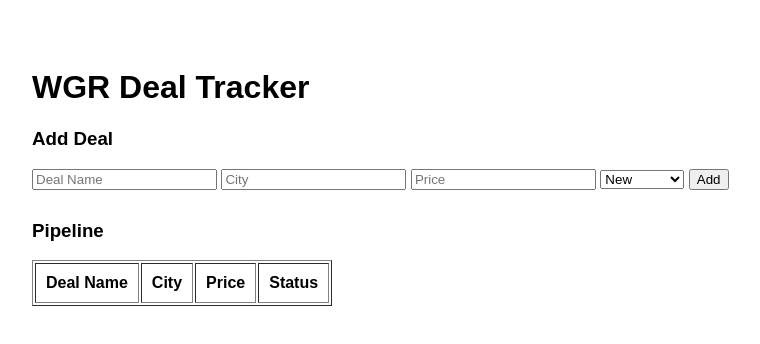
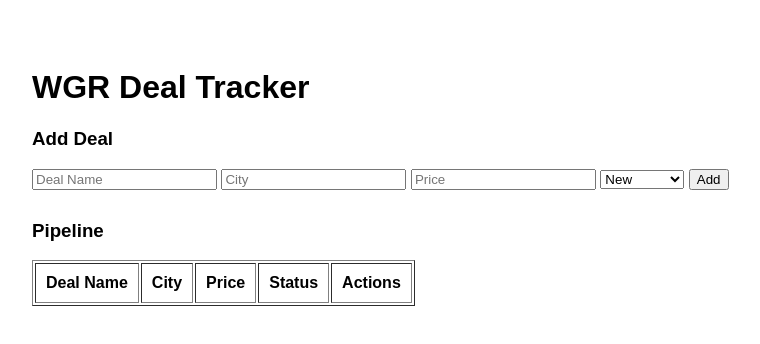
Before and after one commit to wstahel/sandbox-app, a plain HTML site: page index.html in a window 1280 px wide. Shown: the whole page, without its empty margins (16-776 px from the left). Drawn offline with Linux system fonts and the light colour scheme.

Commit message:
Update index.html

```diff
--- a/index.html
+++ b/index.html
@@ -44,16 +44,18 @@ function render() {
       <th>City</th>
       <th>Price</th>
       <th>Status</th>
+      <th>Actions</th>
     </tr>
   `;
 
-  deals.forEach(d => {
+  deals.forEach((d, index) => {
   table.innerHTML += `
     <tr>
       <td>${d.name}</td>
       <td>${d.city}</td>
       <td>${d.price}</td>
       <td>${d.status}</td>
+      <td><button onclick="deleteDeal(${index})">Delete</button></td>
     </tr>
   `;
 });
```
Lines whose indentation alone changed are shown as unchanged.
